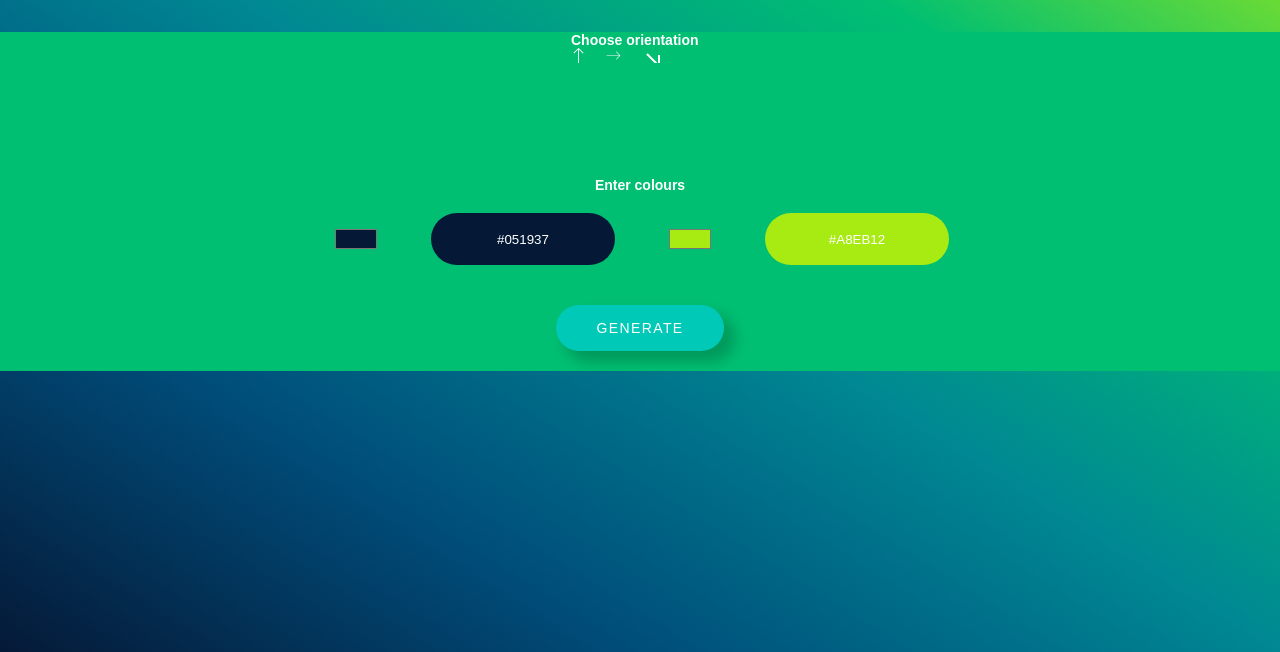
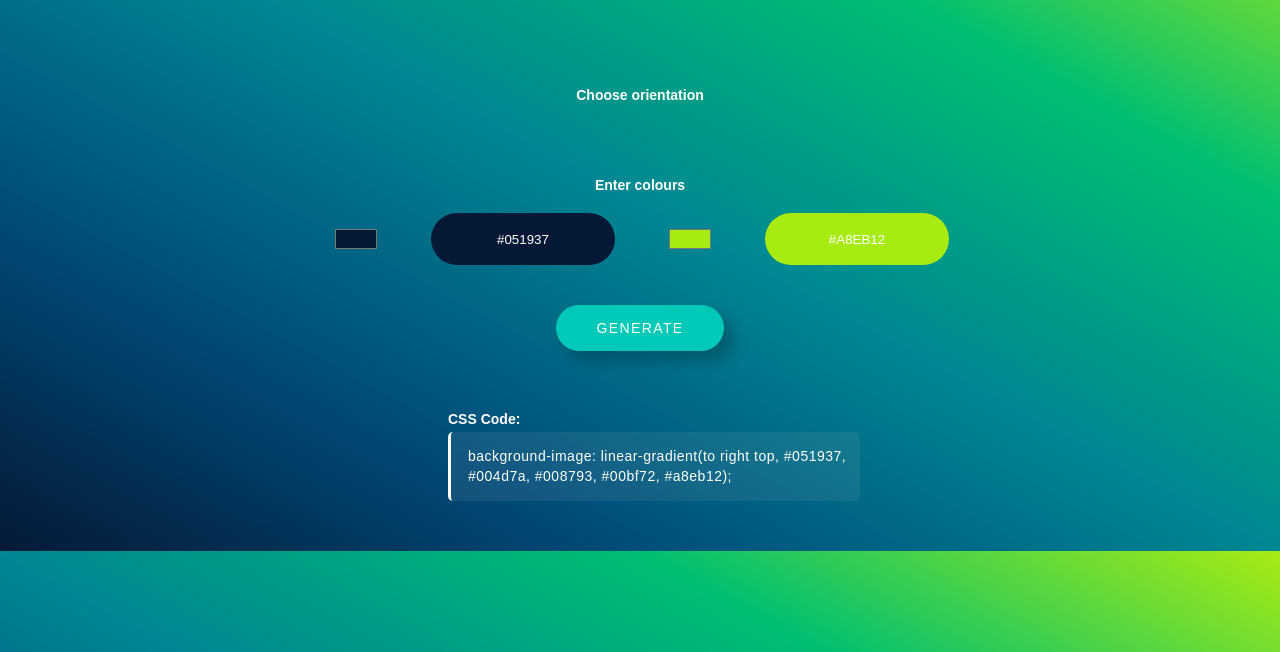
Before and after one commit to kjstarun/mycolorspace.github.io, a plain HTML site: page index.html in a window 1280 px wide. Shown: the part 148-800 px from the top of the page. Drawn offline with Linux system fonts and the light colour scheme.

Commit message:
Add files via upload

```diff
--- a/index.html
+++ b/index.html
@@ -14,7 +14,7 @@
     }
 
     #body {
-        height: 100vh;
+        height: auto;
         background-image: linear-gradient(to right top, #051937, #004d7a, #008793, #00bf72, #a8eb12);
         display: flex;
         flex-direction: column;
@@ -57,7 +57,7 @@
     }
 
     .input-box {
-        background-color: #00bf72;
+        /* background-color: #00bf72; */
         width: 100%;
         display: flex;
         flex-direction: column;
@@ -71,6 +71,10 @@
         margin-bottom: 20px;
         height: 125px;
         font-weight: 800;
+        display: flex;
+        flex-direction: column;
+        justify-content: center;
+        align-items: center;
         /* text-shadow: 2px 3px 0px #898999; */
     }
 
@@ -78,6 +82,9 @@
         display: flex;
         flex-direction: row;
         gap: 20px;
+        height: 125px;
+        width: 300px;
+        background-color: #051937;
     }
 
     input[type="radio"] {
@@ -157,7 +164,7 @@
     .generate {
         color: #fff;
         padding: 15px 40px;
-        margin: 20px 0;
+        margin: 20px 0 60px 0;
         /* content: "\f135"; */
         border-radius: 30px;
         outline: none;
@@ -170,6 +177,37 @@
 
     .generate:hover {
         box-shadow: none;
+    }
+
+    .code-head {
+        text-align: left;
+        margin-bottom: 5px;
+        color: #fff;
+        font-size: 14px;
+        font-weight: 800;
+    }
+
+    .code-box {
+        margin-bottom: 50px;
+        width: 30%;
+        display: flex;
+        flex-direction: column;
+        justify-content: center;
+        align-items: flex-start;
+    }
+
+    code {
+        color: #fff;
+        font-size: 14px;
+        font-weight: lighter;
+        width: 100%;
+        display: block;
+        line-height: 1.4;
+        letter-spacing: 0.5px;
+        border-left: 3px solid #fff;
+        background-color: rgba(189, 189, 189, 0.1);
+        padding: 15px 8px 15px 17px;
+        border-radius: 5px;
     }
 </style>
 
@@ -190,7 +228,7 @@
             <!-- <div class="arrows">
                 <input type="radio" name="direction" id="direction">
             </div> -->
-            <form class="direction-form">
+            <!-- <form class="direction-form">
                 <label for="up">
                     <input type="radio" name="direction" value="super-happy" />
                     <svg id="_1-Arrow_Up" data-name="1-Arrow Up" xmlns="http://www.w3.org/2000/svg" viewBox="0 0 32 32">
@@ -222,6 +260,7 @@
                             d="m61.784 60.169-8.451 8.45V20h-6.666v48.619l-8.454-8.45-4.714 4.713 14.145 14.141a3.33 3.33 0 0 0 4.713 0l14.145-14.141-4.718-4.713z" />
                     </svg>
                 </label>
+            </form> -->
         </div>
         <p class="desc">Enter colours</p>
         <div class="color">
@@ -231,23 +270,33 @@
             <input type="text" name="color2" id="color02" style="background-color: #a8eb12" value="#A8EB12">
         </div>
         <button class="generate" onclick="change()">GENERATE</button>
+
+        <div class="code-box">
+            <p class="code-head">CSS Code:</p>
+            <code
+                id="code">background-image: linear-gradient(to right top, #051937, #004d7a, #008793, #00bf72, #a8eb12);</code>
+        </div>
     </div>
     <script>
         let body = document.getElementById("body")
-        let color1 = document.getElementById("color1");
-        let color2 = document.getElementById("color2");
+        // let color1 = document.getElementById("color1");
+        // let color2 = document.getElementById("color2");
         let color1Value = document.getElementById("color01");
         let color2Value = document.getElementById("color02");
         color1.addEventListener("input", () => {
+            let color1 = document.getElementById("color1");
             color1Value.style.backgroundColor = color1.value;
             color1Value.value = color1.value;
         });
         color2.addEventListener("input", () => {
+            let color2 = document.getElementById("color2");
             color2Value.style.backgroundColor = color2.value;
             color2Value.value = color2.value;
         });
         function change() {
+            let code = document.getElementById("code");
             body.style.backgroundImage = "linear-gradient(to right," + color1.value + "," + color2.value + ")";
+            code.textContent = "background - image: linear-gradient(to right," + color1.value + "," + color2.value + ")";
         }
     </script>
 </body>
```
